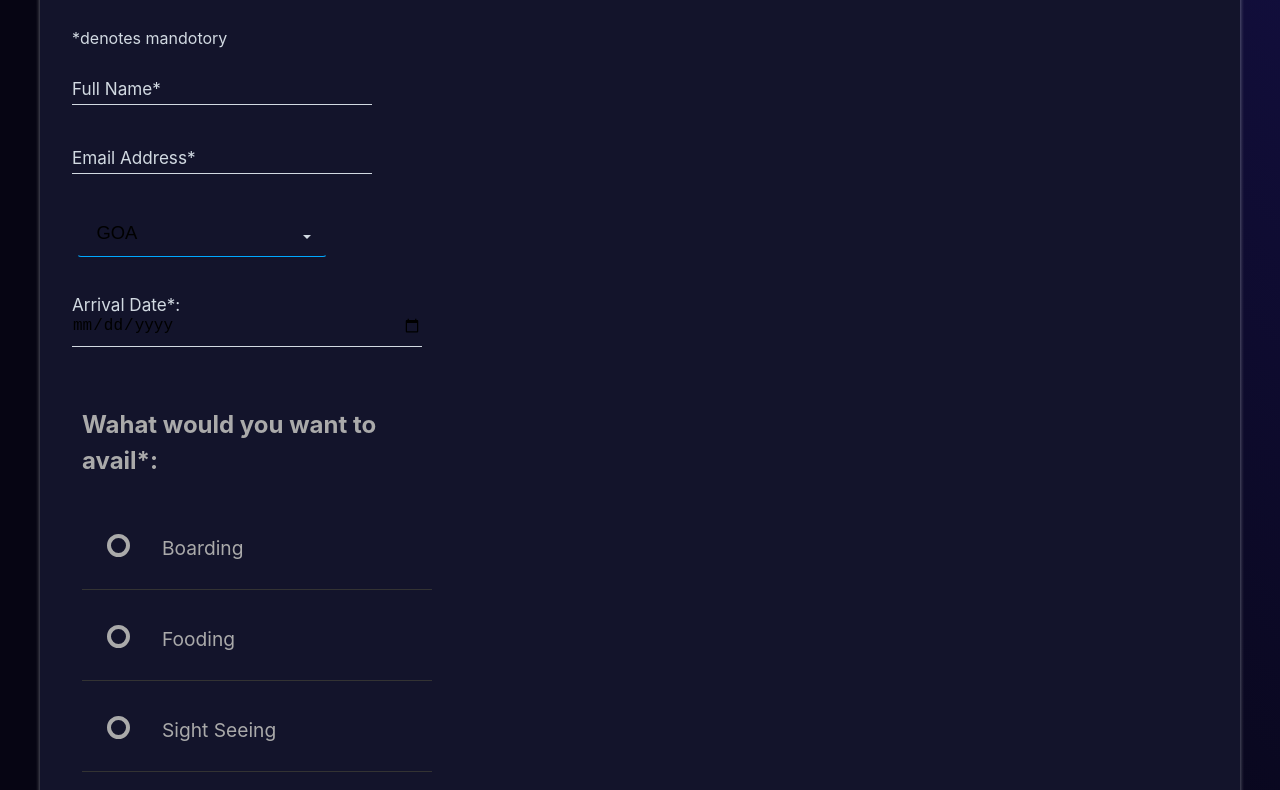
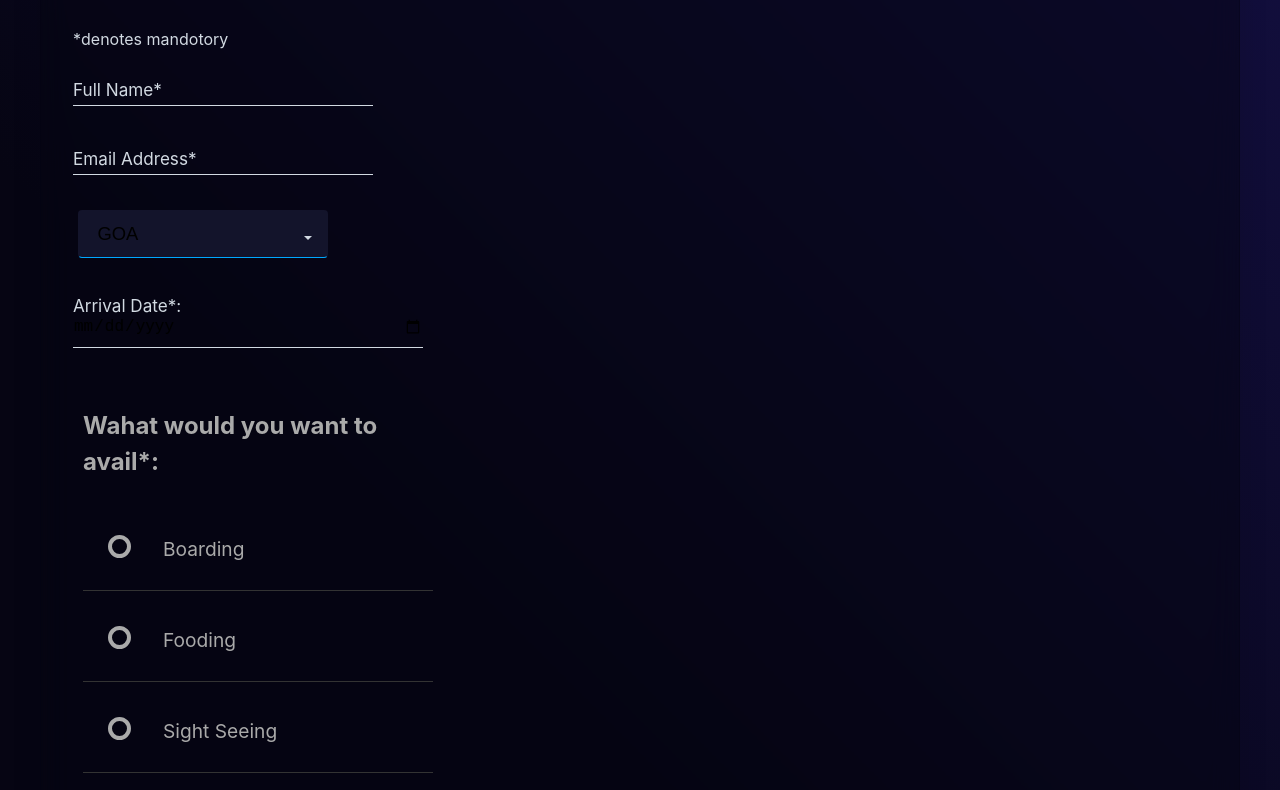
Before and after one commit to HuangLinBao/training_task1, a website built with Vite: page index.html in a window 1280 px wide. Shown: the part 153-943 px from the top of the page. Built offline with nearby package versions, Linux system fonts and the light colour scheme.

Commit message:
added glass effect

```diff
--- a/style.css
+++ b/style.css
@@ -6,7 +6,7 @@
   color-scheme: light dark;
   color: #d2dae2;
   /* background-color: #060513; */
-  background: linear-gradient(45deg, #060513 50%, #130f40 100%);
+  background: linear-gradient(45deg, #060513 40%, #130f40 100%);
 
   font-synthesis: none;
   text-rendering: optimizeLegibility;
@@ -22,7 +22,13 @@
 }
 
 .form {
-  background-color: #13142b;
+  /* From https://css.glass */
+  background: rgba(6, 5, 19, 0.47);
+  border-radius: 16px;
+  box-shadow: 0 4px 30px rgba(0, 0, 0, 0.1);
+  backdrop-filter: blur(14.7px);
+  -webkit-backdrop-filter: blur(14.7px);
+  border: 1px solid rgba(6, 5, 19, 0.3);
   max-width: 100%;
   position: relative;
   display: flex;
@@ -30,7 +36,6 @@
   justify-content: center;
   align-items: flex-start;
   border-radius: 25px;
-  box-shadow: 0 2px 4px rgba(236, 240, 241, 0.5);
   padding: 2rem;
 }
 
```
